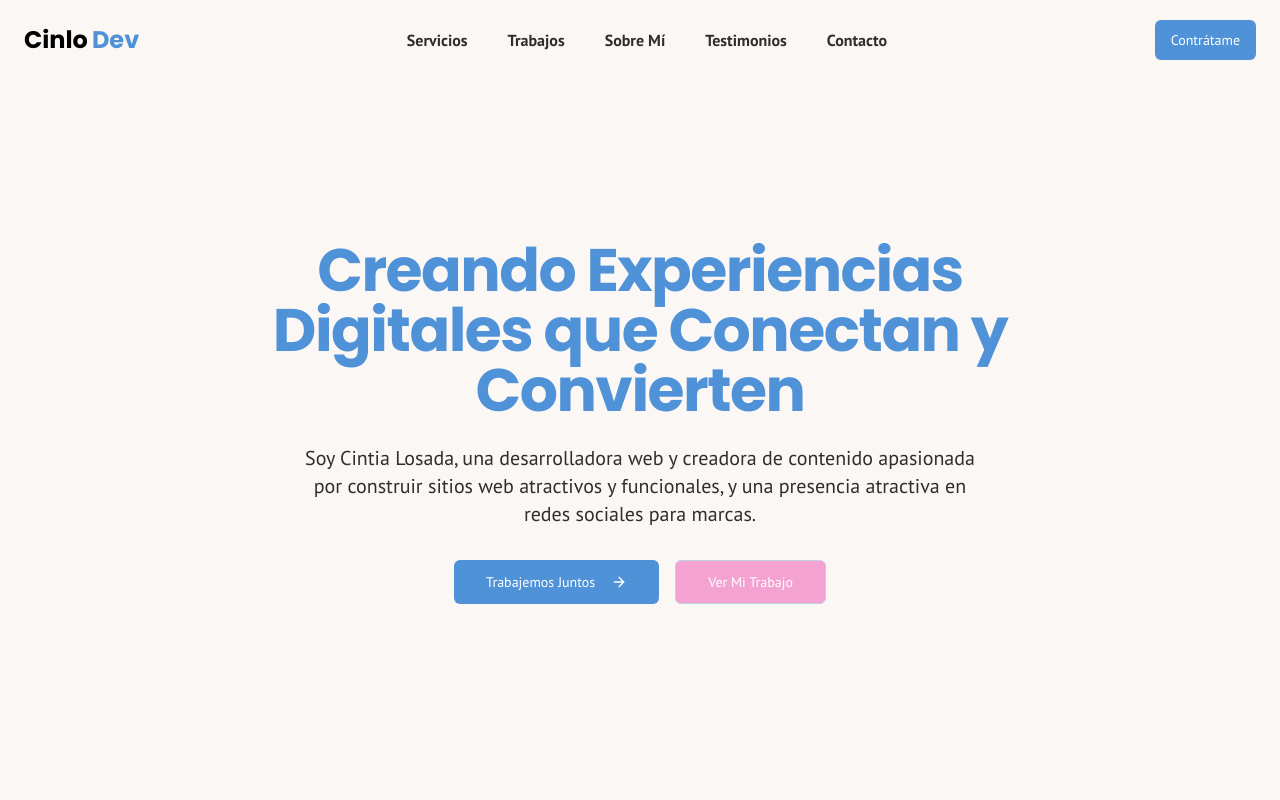
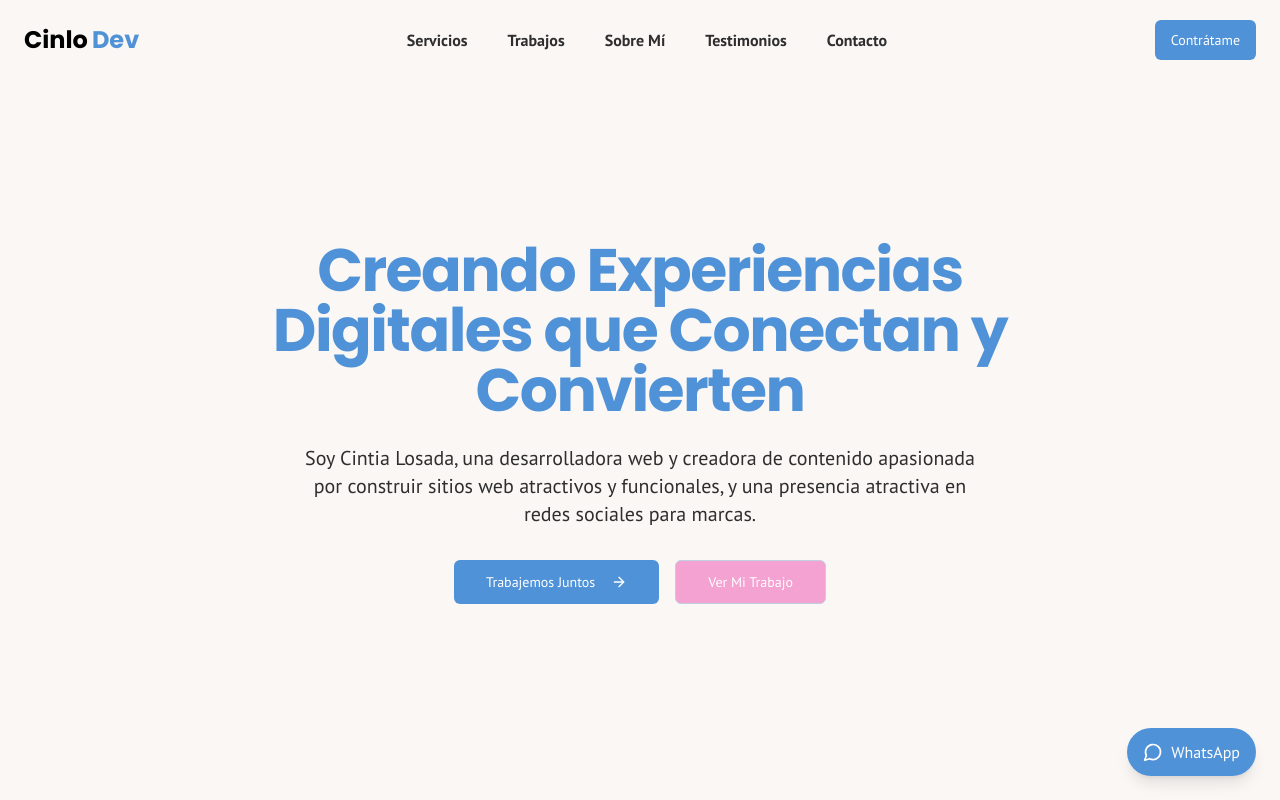
Before and after one commit to CinloDev/CinloDev, a Next.js app: page / in a window 1280 px wide. Shown: the top 800 px of the page. Built offline with nearby package versions, Linux system fonts and the light colour scheme.

Commit message:
Agregar botón de contacto de WhatsApp en la sección de héroe y actualizar enlace en los datos sociales

```diff
--- a/src/app/components/hero-section.tsx
+++ b/src/app/components/hero-section.tsx
@@ -1,9 +1,21 @@
 import Link from 'next/link';
 import { Button } from '@/components/ui/button';
-import { ArrowRight } from 'lucide-react';
+import { ArrowRight, MessageCircle } from 'lucide-react';
 
 export default function HeroSection() {
   return (
+    <>
+      {/* Botón flotante de WhatsApp */}
+      <a
+        href="https://wa.me/5492216757006"
+        target="_blank"
+        rel="noopener noreferrer"
+        className="fixed bottom-6 right-6 z-50 bg-primary hover:bg-secondary/50 text-white rounded-full shadow-lg flex items-center px-4 py-3 gap-2 transition-colors"
+        aria-label="Contactar por WhatsApp"
+      >
+        <MessageCircle className="w-5 h-5" />
+        WhatsApp
+      </a>
       <section className="w-full py-24 md:py-32 lg:py-40 bg-background">
         <div className="container mx-auto px-4 md:px-6 text-center">
           <div className="max-w-3xl mx-auto">
@@ -26,5 +38,6 @@ export default function HeroSection() {
           </div>
         </div>
       </section>
+    </>
   );
 }
--- a/src/lib/data.ts
+++ b/src/lib/data.ts
@@ -1,4 +1,4 @@
-import { Code, Megaphone, Linkedin, Github, InstagramIcon, BriefcaseBusiness, Rocket, Users, PenTool, MonitorSmartphone } from 'lucide-react';
+import { Code, Megaphone, Linkedin, Github, InstagramIcon, MessageCircle, Rocket, Users, PenTool, MonitorSmartphone } from 'lucide-react';
 import { PlaceHolderImages } from './placeholder-images';
 
 
@@ -146,9 +146,9 @@ export const socialLinks = [
     icon: Github,
   },
   {
-    name: 'Portfolio',
-    url: 'https://cintialosada-portfolio.netlify.app/',
-    icon: BriefcaseBusiness,
+    name: 'WhattsApp',
+    url: 'https://wa.me/5492216757006',
+    icon: MessageCircle,
   },
   {
     name: 'instagram',
```
Lines whose indentation alone changed are shown as unchanged.
